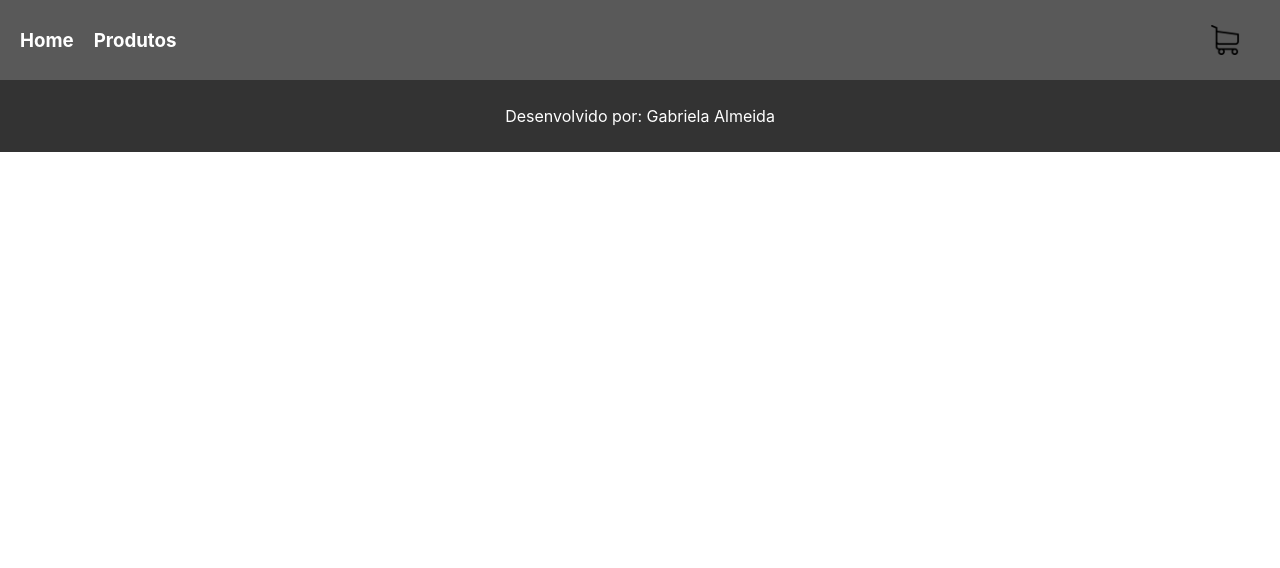
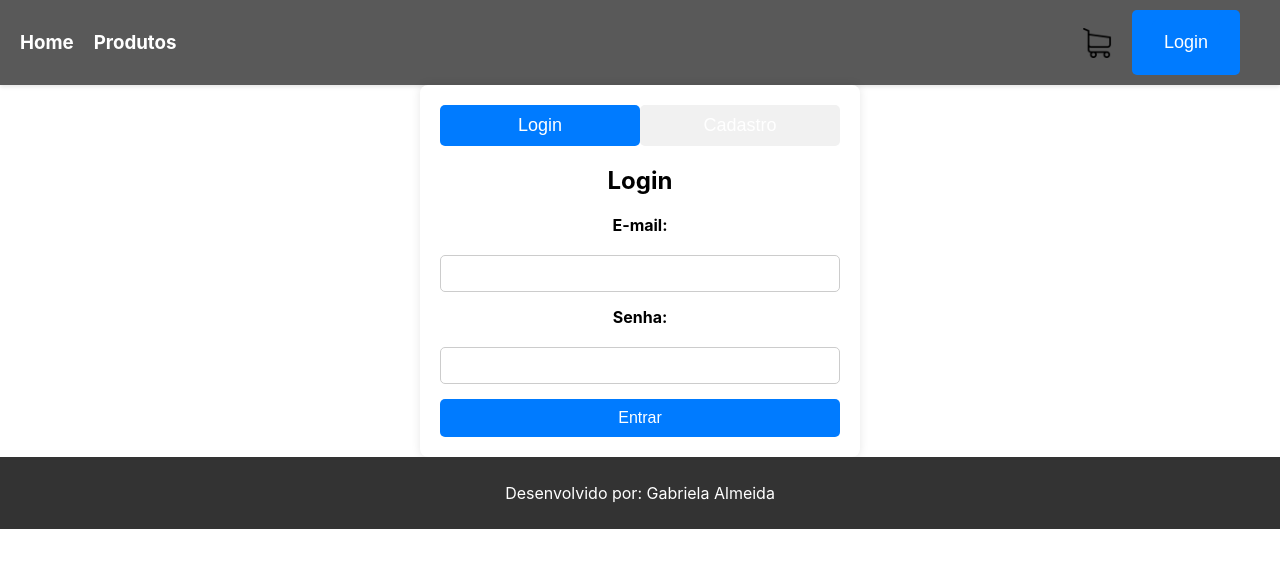
Before and after one commit to gabrielaAlmeida10/eco_basket, a React (Create React App) app: page /authPage in a window 1280 px wide. Shown: the top 568 px of the page. Built offline with nearby package versions, Linux system fonts and the light colour scheme.

Commit message:
feat: authentication page

```diff
--- a/src/App.js
+++ b/src/App.js
@@ -9,11 +9,7 @@ import { BrowserRouter } from "react-router-dom";
 
 function App() {
   return (
-    // <div className="App">
-    //   <Menu />
 
-    //   <Footer />
-    // </div>
     <BrowserRouter>
       <Menu />
       <Routes />
--- /dev/null
+++ b/src/components/AuthPage/authPage.css
@@ -0,0 +1,65 @@
+
+.auth-container {
+  max-width: 400px;
+  margin: 0 auto;
+  padding: 20px;
+  background-color: #fff;
+  border-radius: 8px;
+  box-shadow: 0 0 10px rgba(0, 0, 0, 0.1);
+}
+
+.tabs {
+  display: flex;
+  justify-content: space-around;
+  margin-bottom: 20px;
+}
+
+.tab {
+  background-color: #f1f1f1;
+  border: none;
+  border-radius: 5px;
+  padding: 10px;
+  cursor: pointer;
+  width: 100%;
+  text-align: center;
+}
+
+.tab.active {
+  background-color: #007bff;
+  color: white;
+}
+
+.form-container {
+  text-align: center;
+}
+
+.auth-form {
+  display: flex;
+  flex-direction: column;
+  gap: 15px;
+}
+
+.auth-form label {
+  font-weight: bold;
+  margin-bottom: 5px;
+}
+
+.auth-form input {
+  padding: 10px;
+  border: 1px solid #ccc;
+  border-radius: 5px;
+}
+
+.auth-form button {
+  padding: 10px;
+  background-color: #007bff;
+  color: white;
+  border: none;
+  border-radius: 5px;
+  cursor: pointer;
+  font-size: 16px;
+}
+
+.auth-form button:hover {
+  background-color: #0056b3;
+}
--- /dev/null
+++ b/src/components/AuthPage/authPage.js
@@ -0,0 +1,92 @@
+// src/components/AuthPage/AuthPage.js
+
+import React, { useState } from "react";
+import "./authPage.css";
+// import { signInWithEmailAndPassword, createUserWithEmailAndPassword } from "firebase/auth";
+// import { auth } from "../../firebaseConfig"; // Importe a instância do Firebase Auth
+
+const AuthPage = () => {
+  const [isLogin, setIsLogin] = useState(true);
+  const [email, setEmail] = useState("");
+  const [password, setPassword] = useState("");
+  const [name, setName] = useState(""); // Nome para cadastro
+
+  const handleToggle = () => {
+    setIsLogin(!isLogin);
+  };
+
+  const handleSubmit = async (e) => {
+    e.preventDefault();
+    if (isLogin) {
+      console.log('login!');
+      /*try {
+        await signInWithEmailAndPassword(auth, email, password);
+        // Redirecionar ou exibir mensagem de sucesso
+      } catch (error) {
+        // Lidar com erros
+        console.error(error.message);
+      }*/
+    } else {
+      console.log('cadastro!');
+      /*try {
+        await createUserWithEmailAndPassword(auth, email, password);
+        // Redirecionar ou exibir mensagem de sucesso
+      } catch (error) {
+        // Lidar com erros
+        console.error(error.message);
+      }*/
+    }
+  };
+
+  return (
+    <div className="auth-container">
+      <div className="tabs">
+        <button className={`tab ${isLogin ? 'active' : ''}`} onClick={handleToggle}>
+          Login
+        </button>
+        <button className={`tab ${!isLogin ? 'active' : ''}`} onClick={handleToggle}>
+          Cadastro
+        </button>
+      </div>
+      <div className="form-container">
+        <h2>{isLogin ? "Login" : "Cadastro"}</h2>
+        <form className="auth-form" onSubmit={handleSubmit}>
+          {!isLogin && (
+            <>
+              <label htmlFor="name">Nome:</label>
+              <input
+                type="text"
+                id="name"
+                name="name"
+                value={name}
+                onChange={(e) => setName(e.target.value)}
+                required
+              />
+            </>
+          )}
+          <label htmlFor="email">E-mail:</label>
+          <input
+            type="email"
+            id="email"
+            name="email"
+            value={email}
+            onChange={(e) => setEmail(e.target.value)}
+            required
+          />
+          <label htmlFor="password">Senha:</label>
+          <input
+            type="password"
+            id="password"
+            name="password"
+            value={password}
+            onChange={(e) => setPassword(e.target.value)}
+            required
+          />
+          <button type="submit">{isLogin ? "Entrar" : "Cadastrar"}</button>
+        </form>
+      </div>
+    </div>
+  );
+};
+
+export default AuthPage;
--- a/src/components/Footer/footer.css
+++ b/src/components/Footer/footer.css
@@ -3,4 +3,6 @@ footer {
   color: #fff;
   text-align: center;
   padding: 10px 0;
+ min-width: 100vh;
+  width: 100%;
 }
--- a/src/components/Menu/menu.css
+++ b/src/components/Menu/menu.css
@@ -40,6 +40,29 @@
   height: 30px;
 }
 
+.menu-button {
+  padding: 10px 20px;
+  background-color: #007bff; /* Cor de fundo */
+  color: #fff; /* Cor do texto */
+  border: none;
+  border-radius: 5px;
+  cursor: pointer;
+  font-size: 16px;
+  text-transform: uppercase; /* Texto em maiúsculas */
+  font-weight: bold;
+  transition: background-color 0.3s ease, transform 0.2s ease; /* Transições para hover */
+}
+
+.menu-button:hover {
+  background-color: #0056b3; /* Cor de fundo ao passar o mouse */
+  transform: scale(1.05); /* Efeito de zoom ao passar o mouse */
+}
+
+.menu-button:focus {
+  outline: none;
+  box-shadow: 0 0 0 3px rgba(38, 143, 255, 0.5); /* Sombra ao focar no botão */
+}
+
 /* Responsividade para o menu */
 @media (max-width: 768px) {
   #main-header {
--- a/src/components/Menu/menu.js
+++ b/src/components/Menu/menu.js
@@ -14,12 +14,12 @@ const Menu = () => {
           <Link to="/products">
             <h3>Produtos</h3>
           </Link>
-          {/* <Link to="/newOrder">
-            <h3>Novo Pedido</h3>
-          </Link> */}
         </div>
         <Link to='/cart' className="right-menu">
           <img src={carrinho} alt="Cart" />
+        </Link>
+        <Link to='/authPage' className="menu-button">
+         <button>Login</button>
         </Link>
       </div>
     </header>
--- a/src/routes.js
+++ b/src/routes.js
@@ -5,6 +5,7 @@ import Home from "./components/Home/home";
 import Products from "./components/Products/products";
 import NewOrder from "./components/NewOrder/newOrder";
 import Cart from "./components/Cart/cart";
+import AuthPage from "./components/AuthPage/authPage";
 
 function routes() {
   return (
@@ -14,6 +15,7 @@ function routes() {
       <Route path="/products" element={<Products />} />
       <Route path="/newOrder" element={<NewOrder />} />
       <Route path="/cart" element={<Cart />} />
+      <Route path="/authPage" element={<AuthPage />}/>
     </Routes>
   );
 }
```
